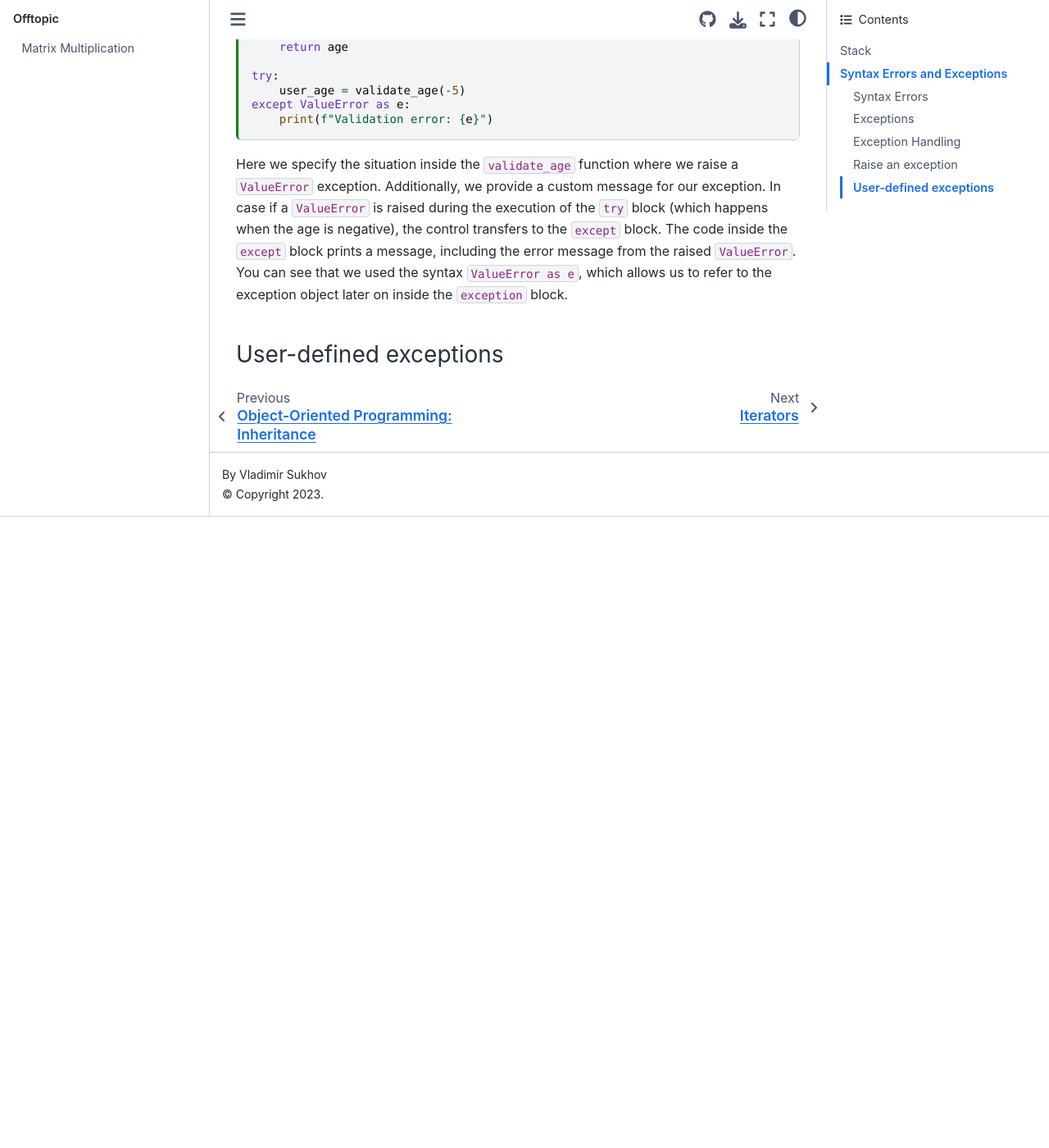
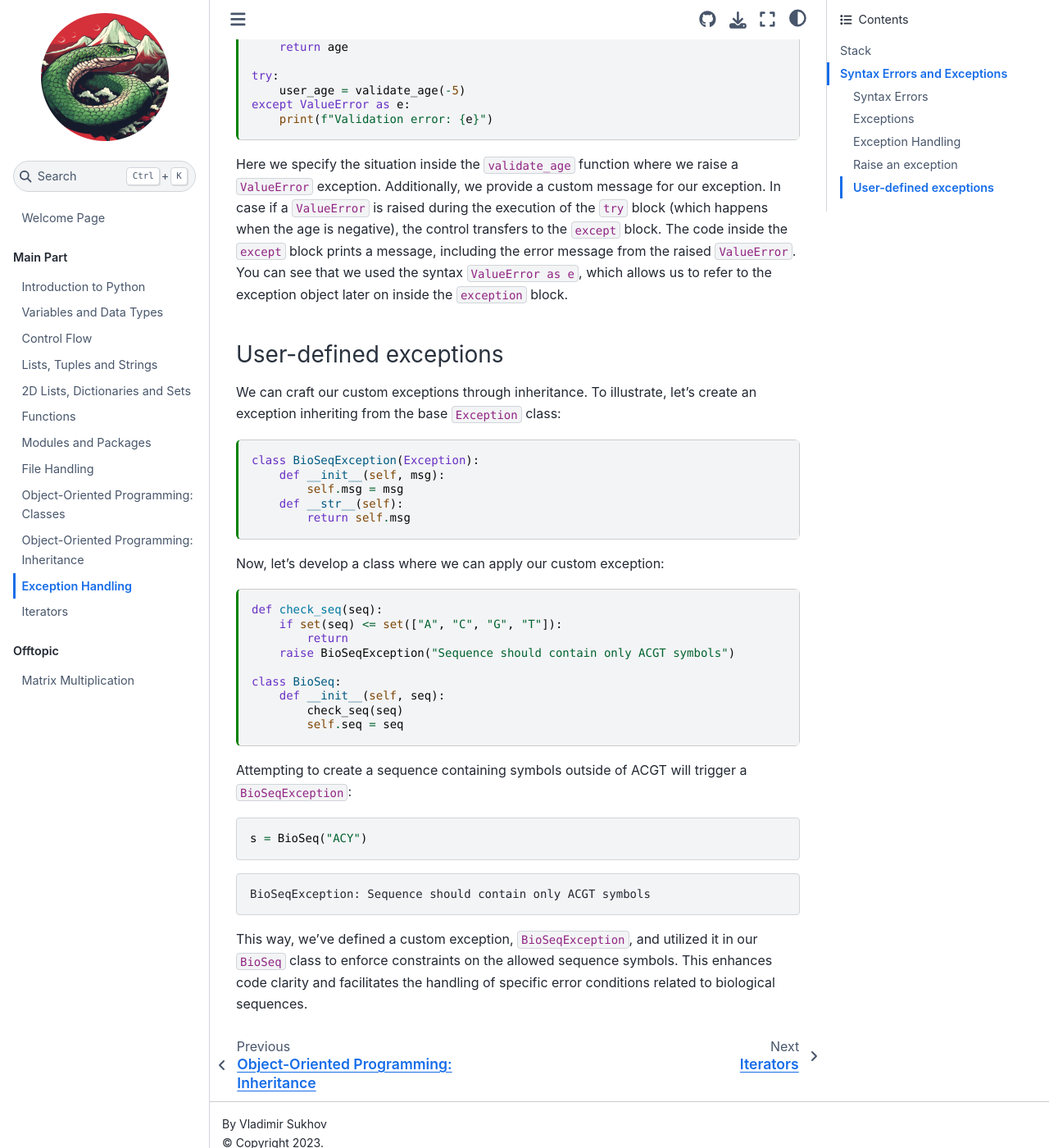
Before and after one commit to vdsukhov/python-intro-course, a Jupyter Book: the page built from chapters/exceptions.md, in a window 1280 px wide and 1400 px high, scrolled down 9674 px. Shown: the whole window at 82% size. Built offline with Jupyter Book 1.0.4 settings and Sphinx 7.4.7 and the Sphinx Book theme 1.1.4, drawn with Linux system fonts in a browser that asks for light colours; before the commit the page ends 10304 px from its top, so only the background shows below that.

Commit message:
Added information about user-defined exception in Python

````diff
--- a/chapters/exceptions.md
+++ b/chapters/exceptions.md
@@ -402,3 +402,39 @@
 
 
 ### User-defined exceptions
+
+We can craft our custom exceptions through inheritance. To illustrate, let's create an exception inheriting from the base `Exception` class:
+
+```{code-cell} ipython3
+class BioSeqException(Exception):
+    def __init__(self, msg):
+        self.msg = msg
+    def __str__(self):
+        return self.msg
+```
+
+Now, let's develop a class where we can apply our custom exception:
+
+```{code-cell} ipython3
+def check_seq(seq):
+    if set(seq) <= set(["A", "C", "G", "T"]):
+        return
+    raise BioSeqException("Sequence should contain only ACGT symbols")
+
+class BioSeq:
+    def __init__(self, seq):
+        check_seq(seq)
+        self.seq = seq
+```
+
+Attempting to create a sequence containing symbols outside of ACGT will trigger a `BioSeqException`:
+
+```python
+s = BioSeq("ACY")
+```
+
+```none
+BioSeqException: Sequence should contain only ACGT symbols
+```
+
+This way, we've defined a custom exception, `BioSeqException`, and utilized it in our `BioSeq` class to enforce constraints on the allowed sequence symbols. This enhances code clarity and facilitates the handling of specific error conditions related to biological sequences.
````
